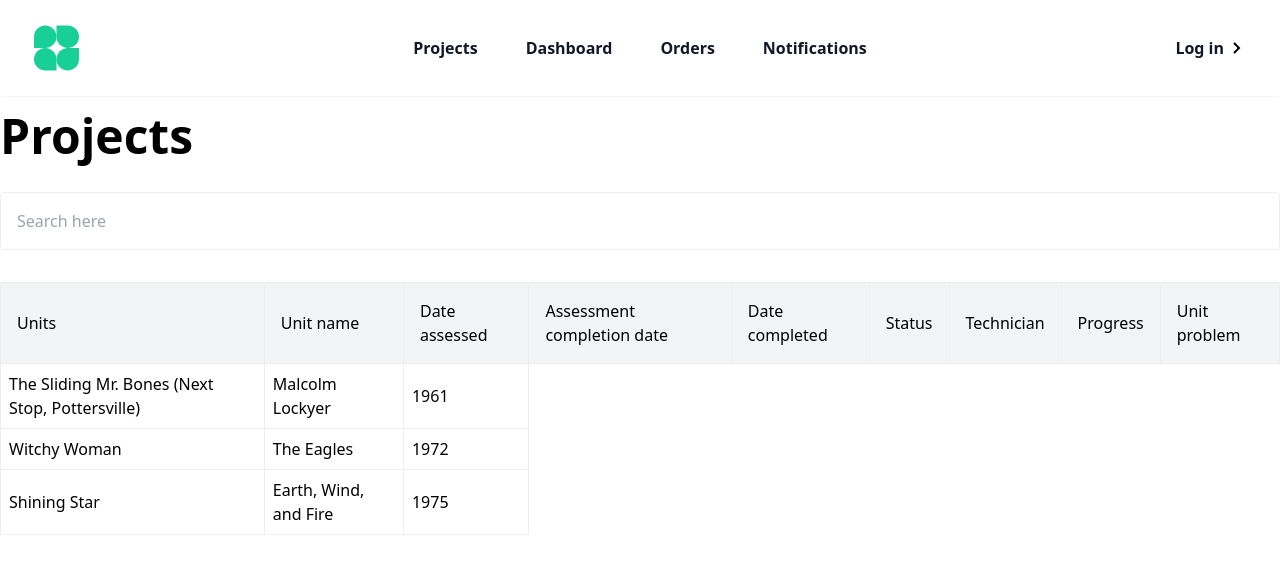
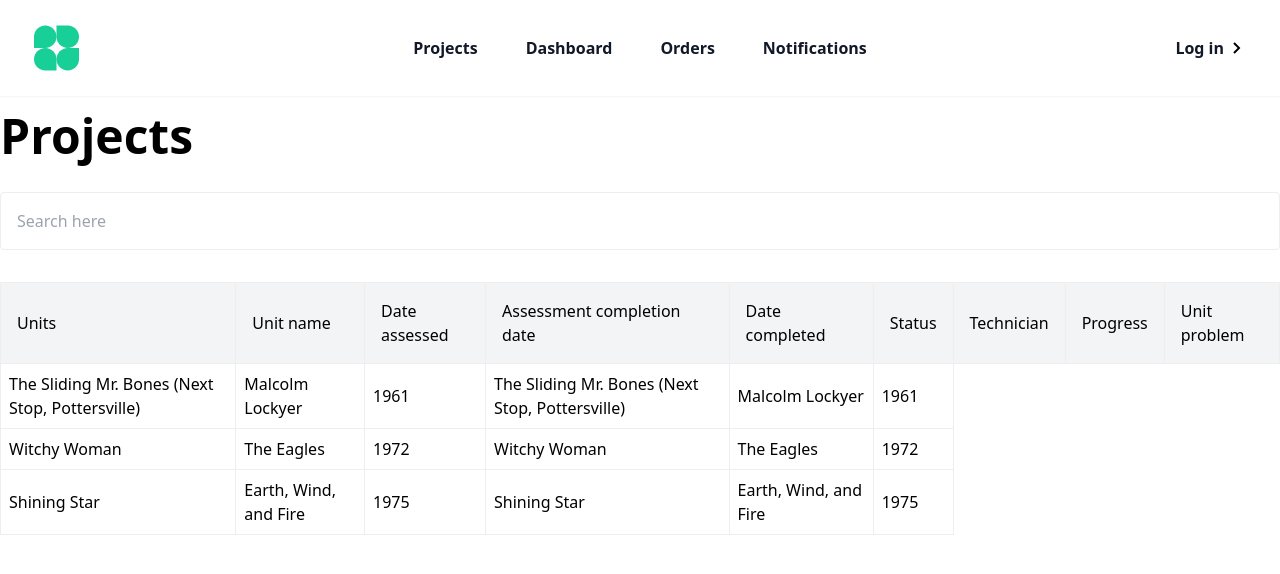
Before and after one commit to Katleho-codes/work_app, a Next.js app: page /projects in a window 1280 px wide. Shown: the top 574 px of the page. Built offline with nearby package versions, Linux system fonts and the light colour scheme.

Commit message:
Added dummy content on table in projects

```diff
--- a/src/pages/projects/index.tsx
+++ b/src/pages/projects/index.tsx
@@ -15,8 +15,8 @@ export default function Projects() {
           <section className="my-4">
             <InputField className="searchInput input" name="search" type="search" placeholder="Search here" />
           </section>
-          <section>
-            <table className="w-100 mt-4 border-collapse">
+          <section className="w-full overflow-x-auto">
+            <table className="mt-4 border-collapse table-auto">
               <thead className="bg-gray-100">
                 <tr>
                   <th>Units</th>
@@ -35,13 +35,22 @@ export default function Projects() {
                   <td>The Sliding Mr. Bones (Next Stop, Pottersville)</td>
                   <td>Malcolm Lockyer</td>
                   <td>1961</td>
+                  <td>The Sliding Mr. Bones (Next Stop, Pottersville)</td>
+                  <td>Malcolm Lockyer</td>
+                  <td>1961</td>
                 </tr>
                 <tr>
                   <td>Witchy Woman</td>
                   <td>The Eagles</td>
                   <td>1972</td>
+                  <td>Witchy Woman</td>
+                  <td>The Eagles</td>
+                  <td>1972</td>
                 </tr>
                 <tr>
+                  <td>Shining Star</td>
+                  <td>Earth, Wind, and Fire</td>
+                  <td>1975</td>
                   <td>Shining Star</td>
                   <td>Earth, Wind, and Fire</td>
                   <td>1975</td>
--- a/src/styles/globals.css
+++ b/src/styles/globals.css
@@ -115,7 +115,6 @@ img {
 }
 table {
   width: 100%;
-
   font-family: inherit;
 }
 
```
